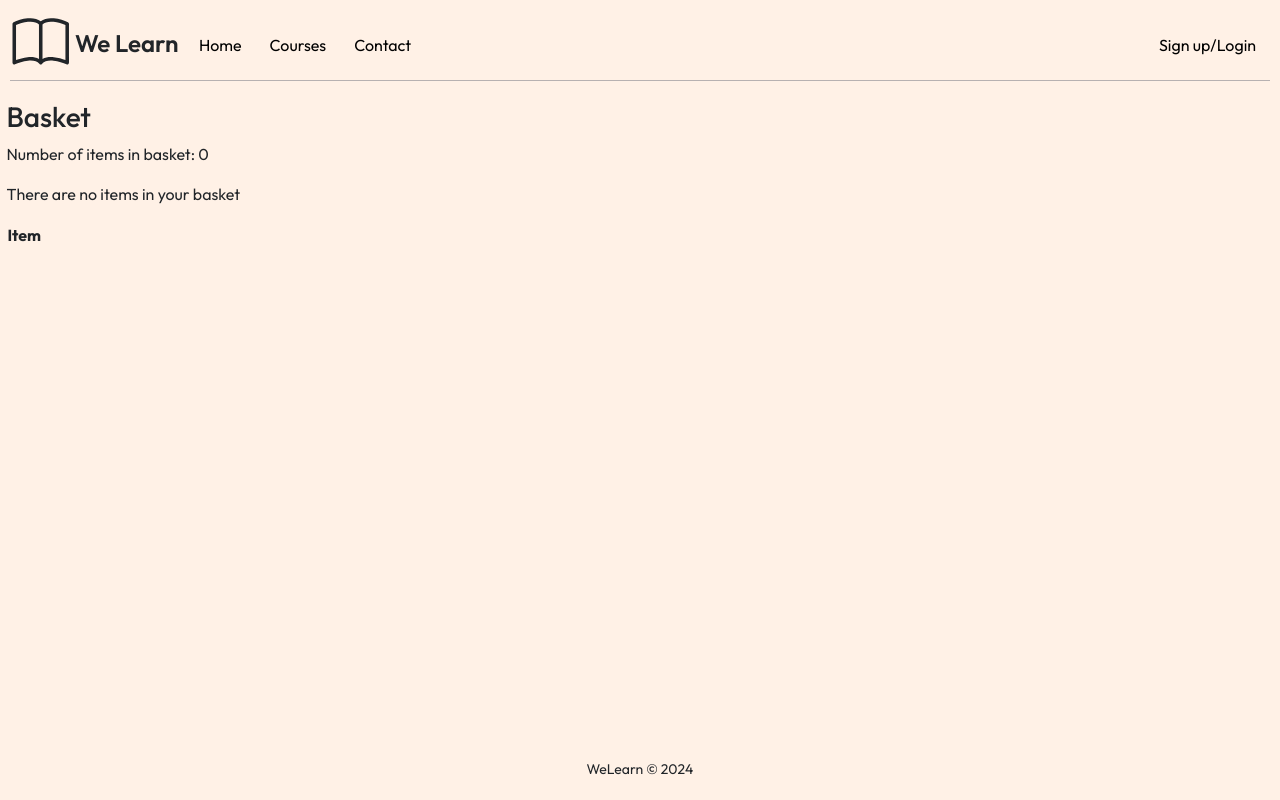
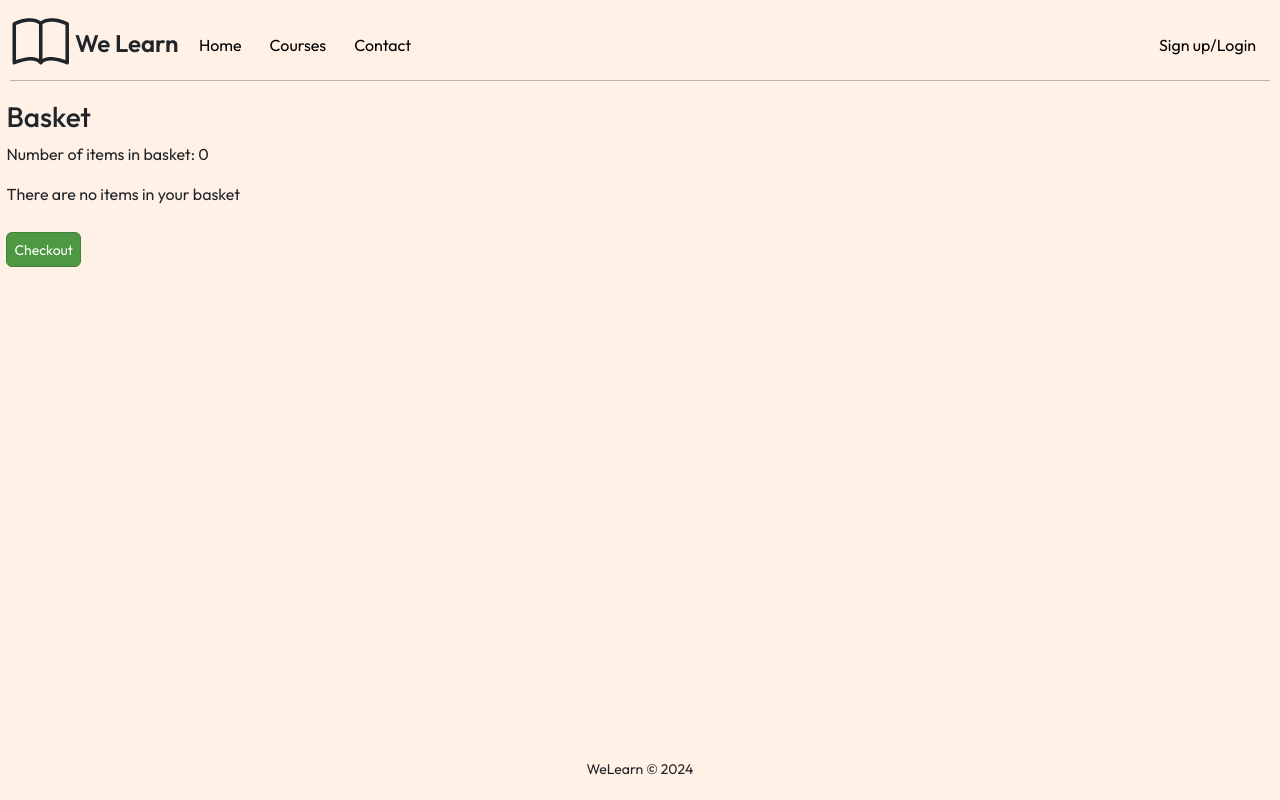
Before and after one commit to h-bann/my-elearning-app, a React (Vite) app: page /basket in a window 1280 px wide. Built offline with nearby package versions, Linux system fonts and the light colour scheme.

Commit message:
migrated user enrollment onto courses functionality to basket component

```diff
--- a/src/components/pages/Basket.jsx
+++ b/src/components/pages/Basket.jsx
@@ -4,8 +4,14 @@ import {
   selectBasketCount,
   selectBasketItems,
   setDeleteBasketItem,
+  setEmptyBasket,
 } from "../../redux/basketSlice";
 import { Bin } from "../../utils/svgs";
+import Button from "../genericComponents/Button";
+import axios from "axios";
+import { url } from "../../config";
+import { getFromLocal } from "../../storage";
+import toast, { Toaster } from "react-hot-toast";
 
 const Basket = () => {
   const dispatch = useDispatch();
@@ -16,12 +22,38 @@ const Basket = () => {
     dispatch(setDeleteBasketItem(item.id));
   };
 
+  const onCheckoutClick = () => {
+    basketItems.forEach(async (item) => {
+      try {
+        const { data: enrolledCourse } = await axios.patch(
+          `${url}/courses/enrolled`,
+          {
+            course_title: item.course_title,
+            course_id: item.id,
+            image: item.image,
+          },
+          {
+            headers: { token: getFromLocal("token") },
+          }
+        );
+        console.log(enrolledCourse);
+        if (enrolledCourse.code === 0) {
+          toast.error(`Already enrolled on ${item.course_title}`);
+        }
+        if (enrolledCourse.code === 1) {
+          toast.success(`Enrolled onto ${item.course_title}`);
+          dispatch(setDeleteBasketItem(item.id));
+        }
+      } catch (error) {}
+    });
+  };
+
   return (
     <div>
       <h3>Basket</h3>
       <p>Number of items in basket: {basketCount}</p>
       {!basketItems.length && <p>There are no items in your basket</p>}
-
+      {basketItems.length > 0 && (
         <table>
           <thead>
             <tr>
@@ -43,6 +75,13 @@ const Basket = () => {
             })}
           </tbody>
         </table>
+      )}
+      <Button
+        className={["btn btn-primary"]}
+        text="Checkout"
+        onClick={() => onCheckoutClick()}
+      />
+      <Toaster />
     </div>
   );
 };
--- a/src/components/pages/Courses.jsx
+++ b/src/components/pages/Courses.jsx
@@ -41,27 +41,29 @@ const Courses = () => {
     getCourses();
   }, [courses.length, dispatch]);
 
-  const onCourseClick = useCallback(
-    async (item) => {
-      dispatch(setBasketItems([item, 1]));
+  const onCourseClick = useCallback(async (item) => {
+    // dispatch action to update basket items
+    dispatch(setBasketItems([item, 1]));
 
-      // records enrolled course against user's account
-      const { data: enrolledCourse } = await axios.patch(
-        `${url}/courses/enrolled`,
-        {
-          course_title: item.course_title,
-          course_id: item.id,
-          image: item.image,
-        },
-        {
-          headers: { token: getFromLocal("token") },
-        }
-      );
-
-      // ! ADD MESSAGE SAYING CAN'T ENROL IF NOT LOGGED IN
-    },
-    [dispatch]
-  );
+    // records enrolled course against user's account
+    // try {
+    //   const { data: enrolledCourse } = await axios.patch(
+    //     `${url}/courses/enrolled`,
+    //     {
+    //       course_title: item.course_title,
+    //       course_id: item.id,
+    //       image: item.image,
+    //     },
+    //     {
+    //       headers: { token: getFromLocal("token") },
+    //     }
+    //   );
+    //   // returns success message from backend
+    //   console.log(enrolledCourse);
+    // } catch (error) {
+    //   console.error("Error enrolling in course:", error);
+    // }
+  }, []);
 
   useEffect(() => {
     if (basketError) {
@@ -107,7 +109,7 @@ const Courses = () => {
             );
           })}
         </div>
-        <Toaster />;
+        <Toaster />
       </div>
     </>
   );
--- a/src/redux/basketSlice.js
+++ b/src/redux/basketSlice.js
@@ -26,18 +26,24 @@ export const basketSlice = createSlice({
       state.basketError = payload;
     },
     setDeleteBasketItem: (state = initialState.basketItems, { payload }) => {
-      console.log(payload);
-      console.log(state);
       state.basketItems = state.basketItems.filter(
         (item) => item.id !== payload
       );
       state.basketCount = state.basketCount - 1;
     },
+    setEmptyBasket: (state, { payload }) => {
+      state.basketItems = [];
+      state.basketCount = 0;
+    },
   },
 });
 
-export const { setBasketItems, setBasketError, setDeleteBasketItem } =
-  basketSlice.actions;
+export const {
+  setBasketItems,
+  setBasketError,
+  setDeleteBasketItem,
+  setEmptyBasket,
+} = basketSlice.actions;
 
 // * this is how you retrieve from store
 
```
Lines whose indentation alone changed are shown as unchanged.
